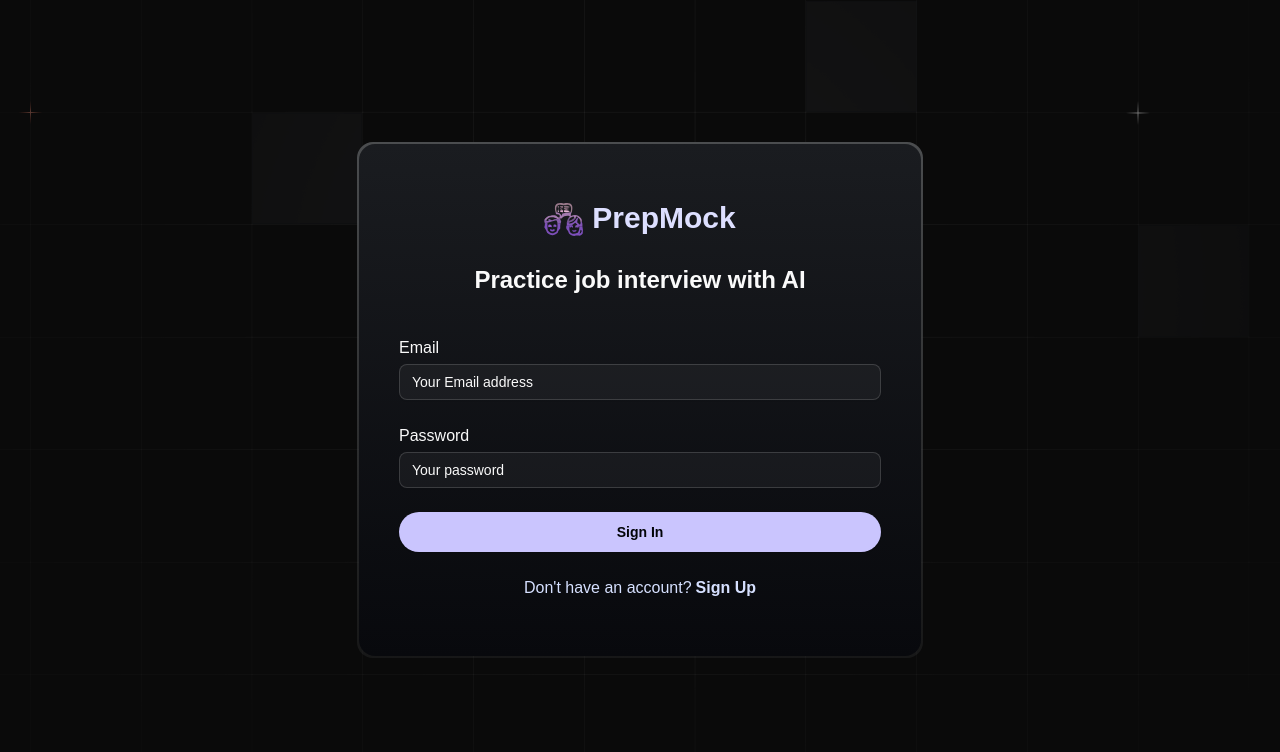
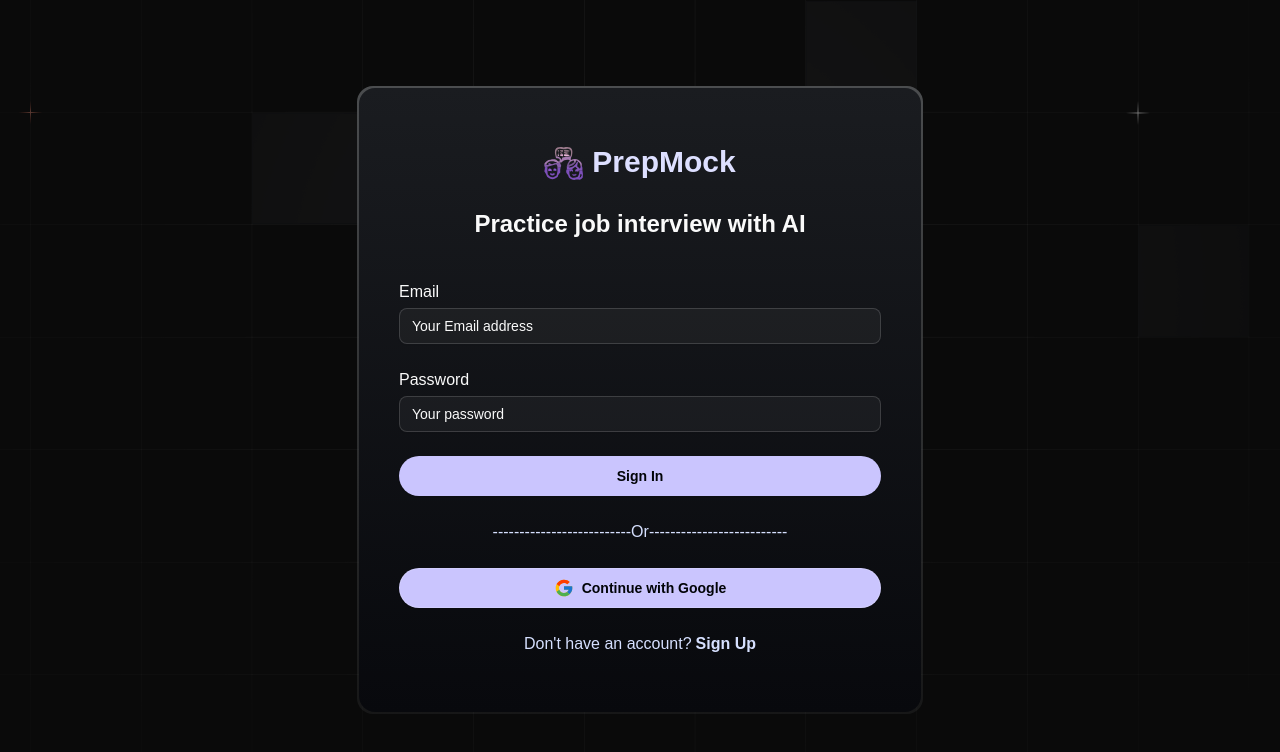
Before and after one commit to Jahnavi-Gopala/Prep, a Next.js app: page /sign-in in a window 1280 px wide. Shown: the top 752 px of the page. Built offline with nearby package versions, Linux system fonts and the light colour scheme; no server answers; a web font is replaced by a local one.

Commit message:
feat: updating g auth

```diff
--- a/components/AuthForm.tsx
+++ b/components/AuthForm.tsx
@@ -13,7 +13,7 @@ import { toast } from "sonner"
 import { useRouter } from "next/navigation"
 import { auth } from "@/firebase/client"
 import { createUserWithEmailAndPassword, signInWithEmailAndPassword } from "firebase/auth"
-import { signIn, signUp } from "@/lib/actions/auth.actions"
+import { signIn, signInWithGoogle, signUp } from "@/lib/actions/auth.actions"
 
 const authFormTypes = (type: FormType)=>{
     return z.object({
@@ -120,8 +120,17 @@ const AuthForm = ({ type }: { type: FormType }) => {
                                 </div>
                             )}
                         />
-
                         <Button className="btn" type="submit">{isSignIn ? "Sign In" : "Create an Account"}</Button>
+                        <p className="text-center text-light-100 mx-4">--------------------------Or--------------------------</p>
+                        <Button
+                            type="button"
+                            variant="outline"
+                            className="btn w-full flex items-center justify-center gap-2"
+                            onClick={signInWithGoogle}
+                        >
+                            <Image src="/google-icon.svg" alt="Google" width={20} height={20} />
+                            Continue with Google
+                        </Button>
                     </form>
                 </Form>
                 <p className="text-center">
--- a/lib/actions/auth.actions.ts
+++ b/lib/actions/auth.actions.ts
@@ -3,6 +3,8 @@ import { GoogleAuthProvider, signInWithPopup } from "firebase/auth";
 import { auth as clientAuth } from "@/firebase/client";
 import { db, auth } from "@/firebase/admin";
 import { cookies } from "next/headers";
+import { toast } from "sonner";
+// import router from "next/router";
 // Only import client-side Firebase Auth in client-side code, not here
 
 export  async function signUp( params: SignUpParams){
@@ -86,8 +88,15 @@ export const signInWithGoogle = async () => {
     const provider = new GoogleAuthProvider();
     // Ensure clientAuth is the client-side Firebase Auth instance
     const result = await signInWithPopup(clientAuth, provider);
+    const user = result.user;
 
-    const user = result.user;
+    const idToken = await user.getIdToken();
+    await signIn({
+            email: user.email!,
+            idToken,
+        });
+        toast.success("Signed in with Google!");
+
     console.log("Google User:", user);
     return user;
   } catch (error) {
```
Also changed, not shown: public/google-icon.svg (added).
